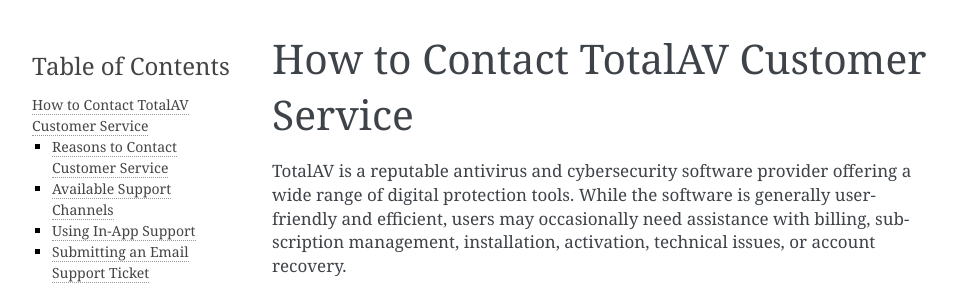
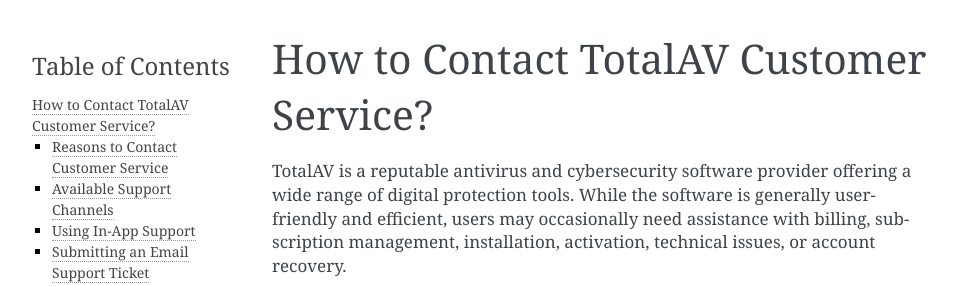
Before and after one commit to sadie132910/total-av-service, a Sphinx documentation site: the page built from docs/index.rst, in a window 1280 px wide and 900 px high. Shown: the top 286 px of the window, without its empty margins (148-1109 px from the left). Built offline with Sphinx 7.4.7, drawn with Linux system fonts in a browser that asks for light colours.

```diff
--- a/docs/index.rst
+++ b/docs/index.rst
@@ -1,4 +1,4 @@
-How to Contact TotalAV Customer Service
+How to Contact TotalAV Customer Service?
 =======================================
 
 TotalAV is a reputable antivirus and cybersecurity software provider offering a wide range of digital protection tools. While the software is generally user-friendly and efficient, users may occasionally need assistance with billing, subscription management, installation, activation, technical issues, or account recovery.
```
